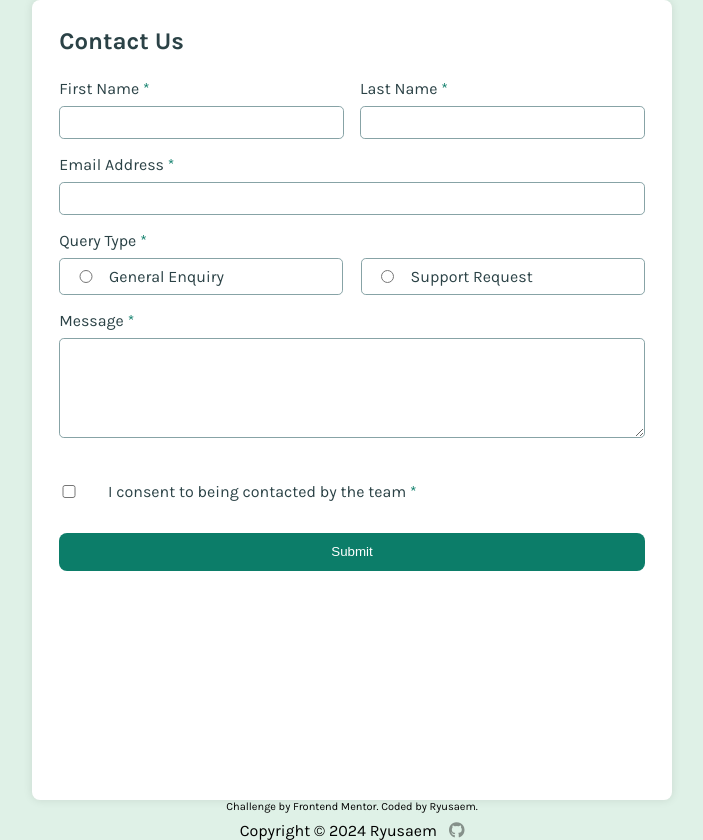
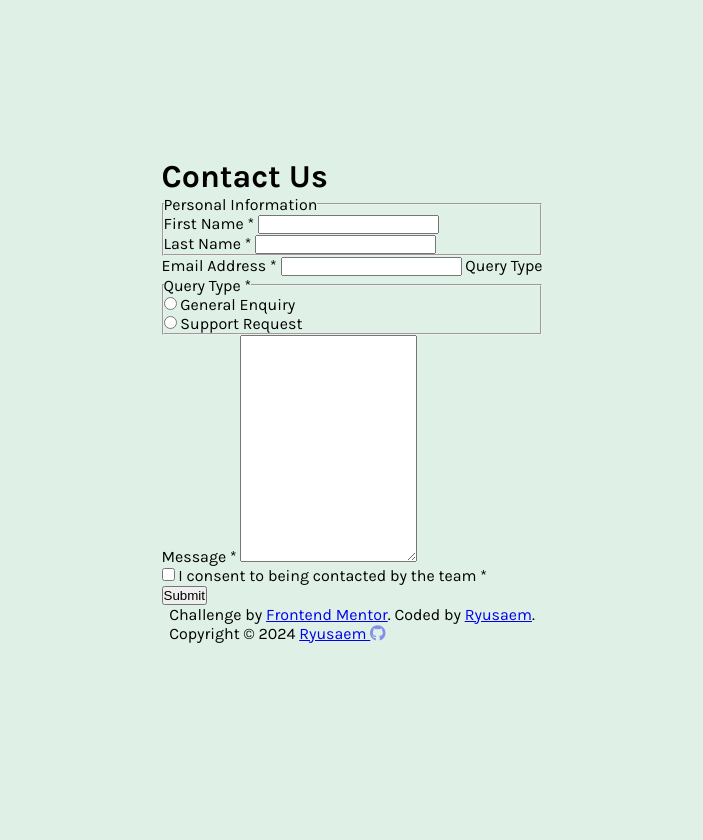
Before and after one commit to Ryusaem/js-contact-form, a plain HTML site: page index.html in a window 1280 px wide. Shown: the whole page, without its empty margins (288-991 px from the left). After the commit the page ends 800 px from the top, so only its background shows below. Drawn offline with Linux system fonts and the light colour scheme.

Commit message:
Training and playing with stuff

```diff
--- a/css/style.css
+++ b/css/style.css
@@ -23,186 +23,7 @@ body {
   flex-direction: column;
   justify-content: center;
   align-items: center;
+  min-height: 100vh;
   background-color: var(--color-base-bg);
   font-family: "Karla", sans-serif;
-  font-optical-sizing: auto;
-  font-weight: 400; /* 400, 700 */
-  font-style: normal;
-  /* min-height: 100vh; */
 }
-
-.contact-form {
-  margin-top: auto;
-  background-color: var(--color-form-bg);
-  padding: 1rem;
-  border-radius: 0.5rem; /* 8px = 0.5rem */
-  box-shadow: 0 0 10px rgba(0, 0, 0, 0.1);
-  height: 100vh;
-}
-
-.contact-form h1 {
-  margin-bottom: 1.5rem;
-  font-size: 1.5rem;
-  color: var(--color-base-text-dark);
-  font-weight: 700;
-}
-
-.contact-form label {
-  display: block;
-  margin-bottom: var(--margin-bottom-label); /* 8px */
-  color: var(--color-base-text-dark);
-}
-
-.contact-form input,
-.contact-form textarea {
-  width: 100%;
-  margin-bottom: var(--margin-bottom-input); /* 8px */
-  padding: 0.5rem;
-  border: 1px solid var(--color-base-text);
-  border-radius: 0.3rem; /* 4px = 0.25rem */
-  box-sizing: border-box;
-}
-
-.contact-form label span {
-  color: var(--color-btn-bg);
-}
-
-.radio-group {
-  display: flex;
-  flex-direction: column;
-  gap: 1.1rem;
-  margin-bottom: var(--margin-bottom-input); /* 8px */
-}
-
-.radio-group div {
-  display: flex;
-  align-items: center;
-  border: 1px solid var(--color-base-text);
-  border-radius: 0.3rem;
-  padding: 8px;
-  font-size: 1rem;
-  position: relative;
-}
-
-.radio-group label,
-.radio-group input {
-  margin: 0;
-  padding: 0;
-  position: relative;
-}
-
-.radio-group label {
-  flex: 2;
-  right: 18%;
-}
-
-.radio-group input {
-  flex: 1;
-  right: 10%;
-  cursor: pointer;
-}
-
-.consent-group {
-  display: flex;
-  align-items: center;
-  position: relative;
-  margin-top: 1.5rem;
-}
-
-.consent-group label,
-.consent-group input {
-  margin: 0;
-  padding: 0;
-  position: relative;
-}
-
-.consent-group label {
-  flex: 2;
-  right: 25%;
-}
-
-.consent-group input {
-  flex: 1;
-  right: 15%;
-}
-
-.contact-form .btn {
-  width: 100%;
-  padding: 0.7rem;
-  margin-top: 2rem;
-  background-color: var(--color-btn-bg);
-  color: var(--color-form-bg);
-  border-radius: 0.5rem;
-  border: none;
-}
-
-/* --- FOOTER --- */
-
-.footer {
-  margin-top: auto;
-  text-align: center;
-  color: var(--color-base-primary);
-}
-
-.attribution {
-  font-size: 11px;
-  text-align: center;
-  margin-bottom: 0.5rem;
-}
-
-.attribution a {
-  color: hsl(228, 45%, 44%);
-}
-
-.footer a {
-  /* color: var(--color-base-primary-green); */
-  text-decoration: none;
-  color: var(--color-base-primary);
-}
-
-.fa-github {
-  /* color: var(--color-base-primary-green); */
-  margin-left: 0.5rem;
-}
-
-@media (min-width: 768px) {
-  .contact-form {
-    width: 50vw;
-    padding: 1.7rem;
-  }
-
-  .contact-form textarea {
-    height: 6.25rem; /* 100px = 6.25rem */
-  }
-  .radio-group {
-    flex-direction: row;
-    justify-content: space-between;
-  }
-
-  .radio-group div {
-    flex: 1;
-  }
-
-  .test {
-    display: flex;
-    justify-content: space-between;
-    gap: 1rem;
-  }
-
-  .box1,
-  .box2 {
-    flex: 1;
-  }
-
-  /* .contact-form {
-    width: 90%;
-    padding: 10px;
-  }
-  .radio-group label {
-    width: 100%;
-    margin-bottom: 10px;
-  }
-  .radio-group {
-    flex-direction: column;
-  } */
-}
--- a/index.html
+++ b/index.html
@@ -35,38 +35,39 @@
         <form action="#" method="post">
             <h1>Contact Us</h1>
 
-            <div class="test">
-                <div class="box1">
-                    <!-- First Name -->
+            <fieldset>
+                <legend>Personal Information</legend>
+                <div class="name-fields">
+                    <div class="first-name-field">
                         <label for="first-name">
-                        First Name <span>*</span>
+                            First Name <span aria-label="required">*</span>
                         </label>
                         <input type="text" id="first-name" name="first-name" required>
                     </div>
-                <div class="box2">
-                    <!-- Last Name -->
+                    <div class="last-name-field">
                         <label for="last-name">
-                        Last Name <span>*</span>
+                            Last Name <span aria-label="required">*</span>
                         </label>
                         <input type="text" id="last-name" name="last-name" required>
                     </div>
                 </div>
-
-
+            </fieldset>
 
 
             <!-- Email -->
             <label for="email">
-                Email Address <span>*</span>
+                Email Address <span aria-label="required">*</span>
             </label>
             <input type="email" id="email" name="email">
 
 
             <!-- Query Type -->
             <label for="query-type">
-                Query Type <span>*</span>
+                Query Type
             </label>
 
+            <fieldset>
+                <legend>Query Type <span aria-label="required">*</span></legend>
                 <div class="radio-group">
                     <div>
                         <input type="radio" name="query-type" id="general-enquiry" value="general-enquiry" required>
@@ -74,7 +75,6 @@
                             General Enquiry
                         </label>
                     </div>
-
 
                     <div>
                         <input type="radio" name="query-type" id="support-request" value="support-request" required>
@@ -84,11 +84,13 @@
                     </div>
 
                 </div>
+            </fieldset>
+
 
 
             <!-- Message -->
             <label for="message">
-                Message <span>*</span>
+                Message <span aria-label="required">*</span>
             </label>
             <textarea name="message" id="message" rows="15" required></textarea>
 
```
Also changed, not shown: training.html (added, +46 -0 lines), 1 other file. Lines whose indentation alone changed are shown as unchanged.
